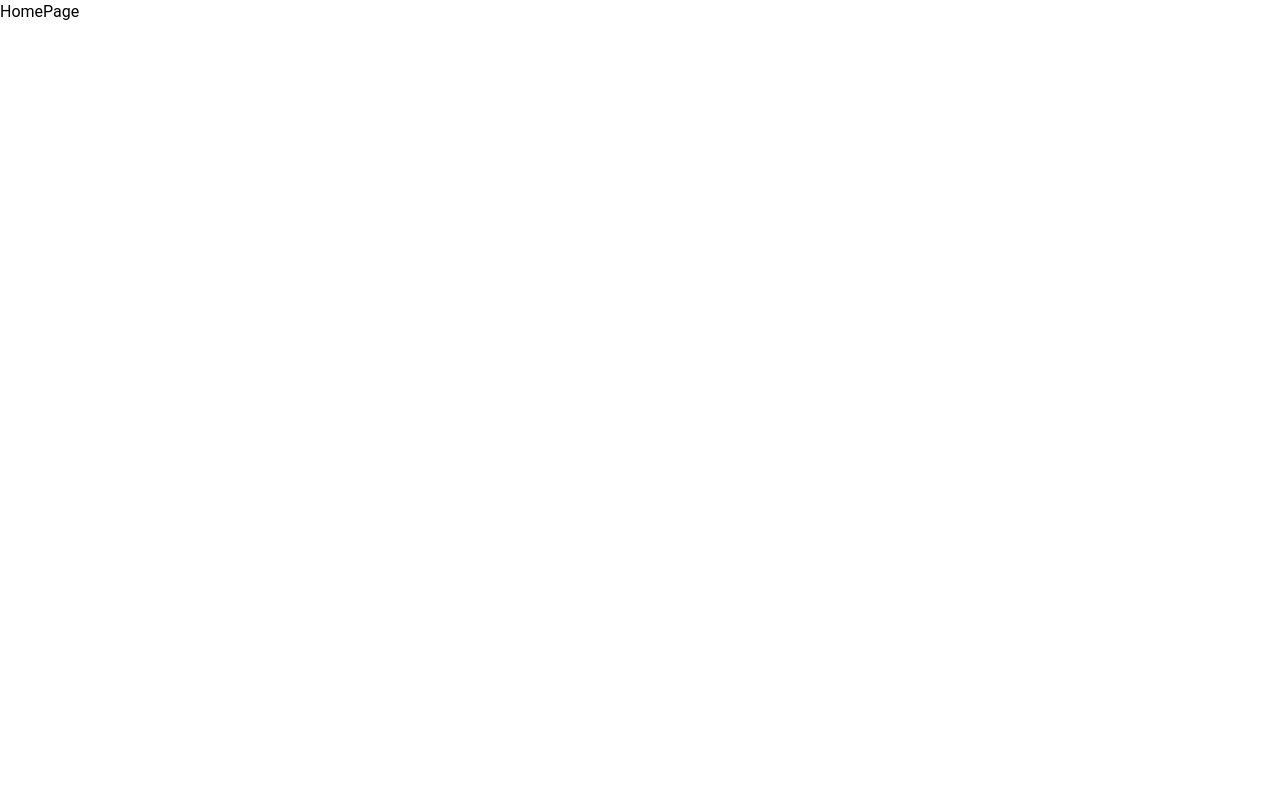
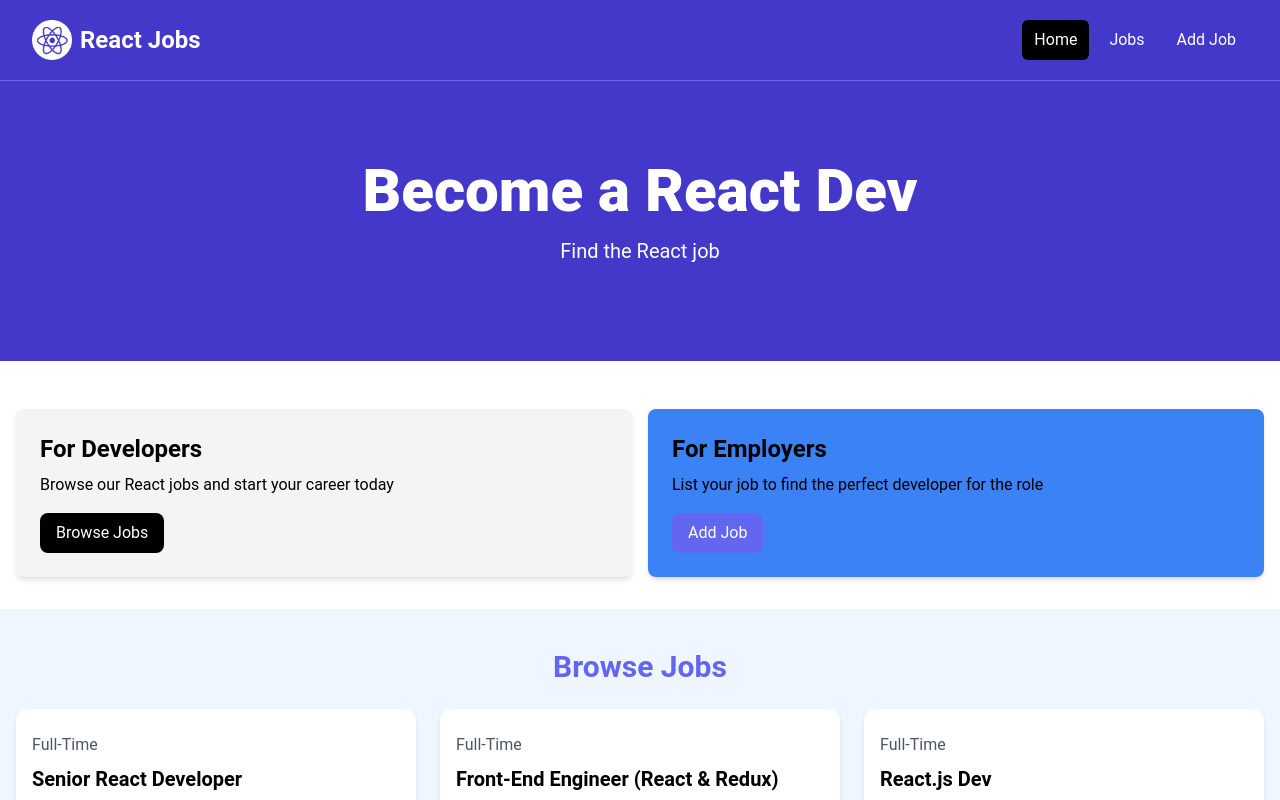
Before and after one commit to Quantumben/reactjs-job, a React (Vite) app: page / in a window 1280 px wide. Shown: the top 800 px of the page. Built offline with nearby package versions, Linux system fonts and the light colour scheme.

Commit message:
Reactor to use MainLayout

```diff
--- a/src/App.jsx
+++ b/src/App.jsx
@@ -5,11 +5,17 @@ import {
   RouterProvider
 } from 'react-router-dom'
 
+import MainLayout from './layouts/MainLayout'
+import JobsPage from './pages/JobsPage'
+
 import HomePage from './pages/HomePage'
 
 const router = createBrowserRouter(
   createRoutesFromElements(
-    <Route index path="/" element={<HomePage />} />
+    <Route path="/" element={<MainLayout />}>
+      <Route index element={<HomePage />} />
+      <Route path="/jobs" element={<JobsPage />} />
+    </Route>
   )
 );
 
--- a/src/components/Navbar.jsx
+++ b/src/components/Navbar.jsx
@@ -23,17 +23,17 @@ const Navbar = () => {
                             <div className="md:ml-auto">
                                 <div className="flex space-x-2">
                                     <a
-                                        href="/index.html"
+                                        href="/"
                                         className="text-white bg-black hover:bg-gray-900 hover:text-white rounded-md px-3 py-2"
                                     >Home</a
                                     >
                                     <a
-                                        href="/jobs.html"
+                                        href="/jobs"
                                         className="text-white hover:bg-gray-900 hover:text-white rounded-md px-3 py-2"
                                     >Jobs</a
                                     >
                                     <a
-                                        href="/add-job.html"
+                                        href="/add-job"
                                         className="text-white hover:bg-gray-900 hover:text-white rounded-md px-3 py-2"
                                     >Add Job</a
                                     >
--- a/src/pages/HomePage.jsx
+++ b/src/pages/HomePage.jsx
@@ -1,8 +1,17 @@
 import React from 'react'
+import Hero from '../components/Hero'
+import HomeCards from '../components/HomeCards'
+import JobListings from '../components/JobListings'
+import ViewAllJobs from '../components/ViewAllJobs'
 
 const HomePage = () => {
   return (
-    <div>HomePage</div>
+    <>
+      <Hero />
+      <HomeCards />
+      <JobListings />
+      <ViewAllJobs />
+    </>
   )
 }
 
--- /dev/null
+++ b/src/pages/JobsPage.jsx
@@ -0,0 +1,9 @@
+import React from 'react'
+
+const JobsPage = () => {
+  return (
+    <div>JobsPage</div>
+  )
+}
+
+export default JobsPage
```
